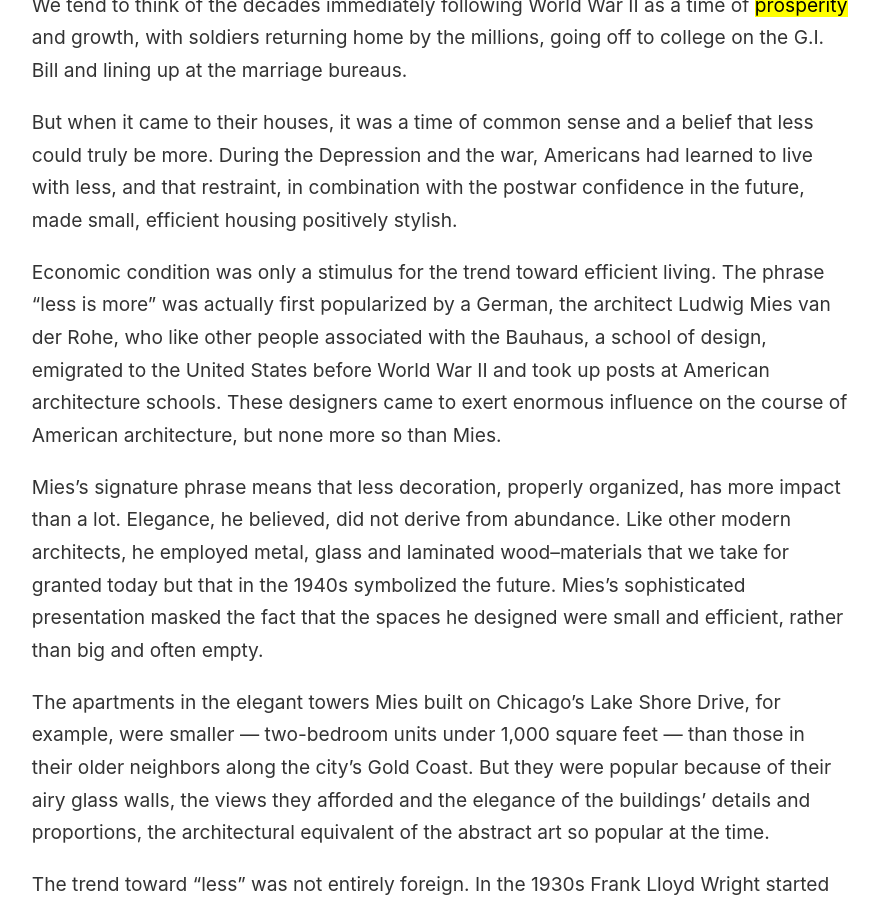
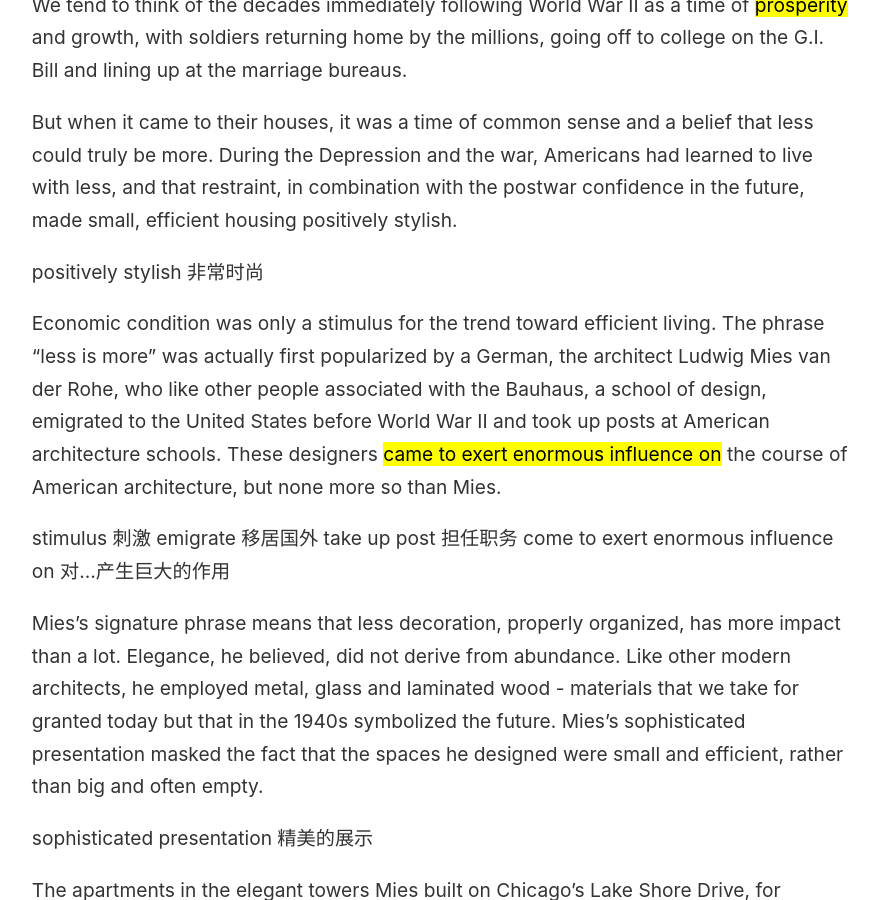
Before and after one commit to wingowen/digital-garden-jekyll, a Jekyll site: the page built from _notes/2011 考研二英语真题.md, in a window 1280 px wide and 900 px high, scrolled down 2890 px. Shown: the whole window, without its empty margins (45-924 px from the left). Built offline with Jekyll 4.4.1, drawn with Linux system fonts in a browser that asks for light colours.

Commit message:
vault backup: 2024-06-21 16:06:33

```diff
--- a/_notes/2011 考研二英语真题.md
+++ b/_notes/2011 考研二英语真题.md
@@ -40,9 +40,15 @@ We tend to think of the decades immediately following World War II as a time of
 
 But when it came to their houses, it was a time of common sense and a belief that less could truly be more. During the Depression and the war, Americans had learned to live with less, and that restraint, in combination with the postwar confidence in the future, made small, efficient housing positively stylish.
 
-Economic condition was only a stimulus for the trend toward efficient living. The phrase "less is more" was actually first popularized by a German, the architect Ludwig Mies van der Rohe, who like other people associated with the Bauhaus, a school of design, emigrated to the United States before World War II and took up posts at American architecture schools. These designers came to exert enormous influence on the course of American architecture, but none more so than Mies.
+positively stylish 非常时尚
 
-Mies's signature phrase means that less decoration, properly organized, has more impact than a lot. Elegance, he believed, did not derive from abundance. Like other modern architects, he employed metal, glass and laminated wood--materials that we take for granted today but that in the 1940s symbolized the future. Mies's sophisticated presentation masked the fact that the spaces he designed were small and efficient, rather than big and often empty.
+Economic condition was only a stimulus for the trend toward efficient living. The phrase "less is more" was actually first popularized by a German, the architect Ludwig Mies van der Rohe, who like other people associated with the Bauhaus, a school of design, emigrated to the United States before World War II and took up posts at American architecture schools. These designers ==came to exert enormous influence on== the course of American architecture, but none more so than Mies.
+
+stimulus 刺激 emigrate 移居国外 take up post 担任职务 come to exert enormous influence on 对...产生巨大的作用
+
+Mies's signature phrase means that less decoration, properly organized, has more impact than a lot. Elegance, he believed, did not derive from abundance. Like other modern architects, he employed metal, glass and laminated wood - materials that we take for granted today but that in the 1940s symbolized the future. Mies's sophisticated presentation masked the fact that the spaces he designed were small and efficient, rather than big and often empty.
+
+sophisticated presentation 精美的展示
 
 The apartments in the elegant towers Mies built on Chicago's Lake Shore Drive, for example, were smaller — two-bedroom units under 1,000 square feet — than those in their older neighbors along the city's Gold Coast. But they were popular because of their airy glass walls, the views they afforded and the elegance of the buildings' details and proportions, the architectural equivalent of the abstract art so popular at the time.
 
```
